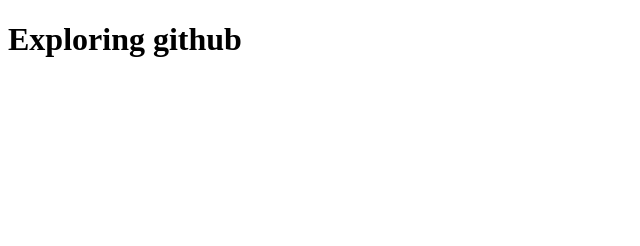
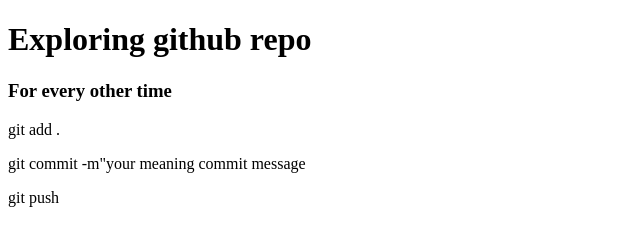
Before and after one commit to omorfaruk1994/my-second-github, a plain HTML site: page index.html in a window 1280 px wide. Shown: the whole page, without its empty margins (0-640 px from the left). Drawn offline with Linux system fonts and the light colour scheme.

Commit message:
your meaningful commit message

```diff
--- a/index.html
+++ b/index.html
@@ -6,7 +6,13 @@
     <title>Exploring github</title>
 </head>
 <body>
-    <h1>Exploring github</h1>
+    <div>
+        <h1>Exploring github repo</h1>
+        <h3>For every other time</h3>
+        <p>git add .</p>
+        <p>git commit -m"your meaning commit message</p>
+        <p>git push</p>
+    </div>
 
 </body>
 </html>
```
